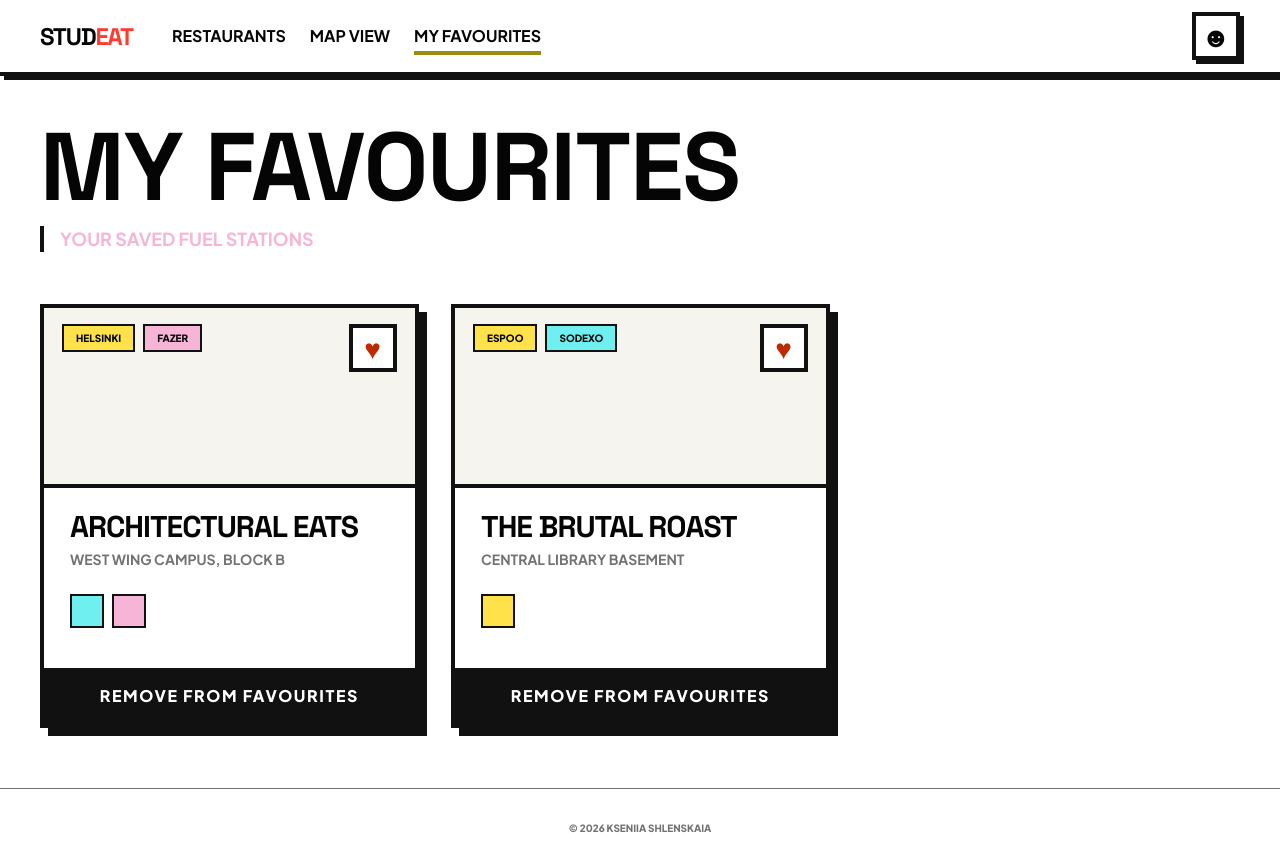
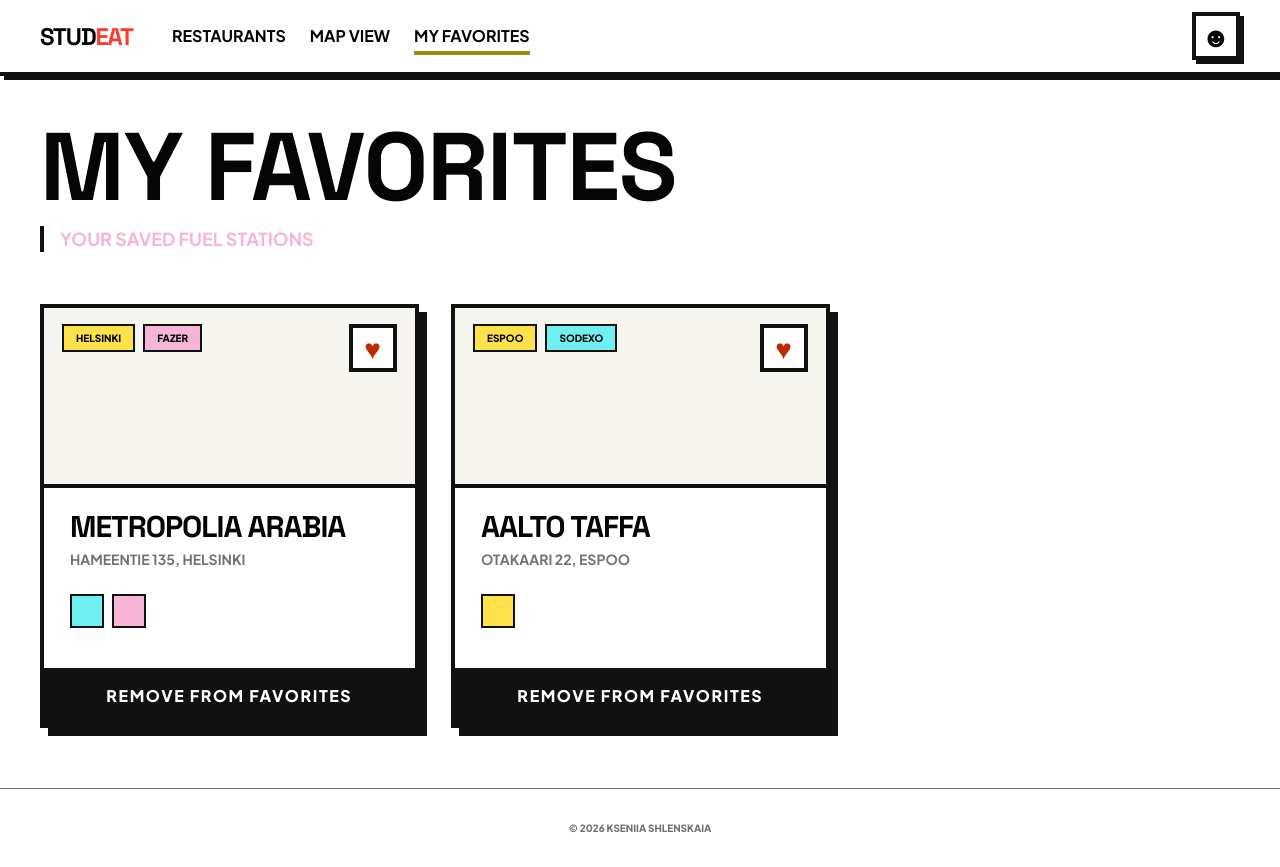
Before and after one commit to x-bananer/web-development-project, a website: page pages/favorites.html in a window 1280 px wide. Drawn offline with Linux system fonts and the light colour scheme.

Commit message:
Update favourites page

```diff
--- a/assets/styles/sections/hero.css
+++ b/assets/styles/sections/hero.css
@@ -35,7 +35,7 @@
   padding-block: 8px 16px;
 }
 
-.hero--favourites {
+.hero--favorites {
   grid-template-columns: 1fr;
   gap: 0;
   padding-bottom: 0;
@@ -120,7 +120,7 @@
     padding-bottom: 40px;
   }
 
-  .hero--favourites {
+  .hero--favorites {
     grid-template-columns: 1fr;
     gap: 0;
     padding-bottom: 0;
--- a/pages/favourites.html
+++ b/pages/favorites.html
@@ -3,7 +3,7 @@
 	<head>
 		<meta charset="UTF-8" />
 		<meta name="viewport" content="width=device-width, initial-scale=1.0" />
-		<title>STUDEat Favourites</title>
+		<title>StudEat Favorites</title>
 		<link rel="icon" href="../assets/favicon.png" type="image/png" />
 		<link rel="stylesheet" href="../assets/styles/index.css" />
 	</head>
@@ -21,8 +21,8 @@
 					<a class="header__nav-link" href="./map.html">Map View</a>
 					<a
 						class="header__nav-link header__nav-link--active"
-						href="./favourites.html"
-						>My Favourites</a
+						href="./favorites.html"
+						>My Favorites</a
 					>
 				</nav>
 
@@ -36,9 +36,9 @@
 		</header>
 
 		<main class="content">
-			<section class="hero hero--favourites layout">
+			<section class="hero hero--favorites layout">
 				<div class="hero__main hero__main--wide">
-					<h1 class="hero__title">My Favourites</h1>
+					<h1 class="hero__title">My Favorites</h1>
 					<p class="hero__description hero__description--pink">
 						Your saved fuel stations
 					</p>
@@ -63,10 +63,8 @@
 							</div>
 
 							<div class="card__body">
-								<h2 class="card__title">Architectural Eats</h2>
-								<p class="card__address">
-									West Wing Campus, Block B
-								</p>
+								<h2 class="card__title">Metropolia Arabia</h2>
+								<p class="card__address">Hameentie 135, Helsinki</p>
 								<div class="card__tags">
 									<span
 										class="card__tag card__tag--blue"
@@ -78,7 +76,7 @@
 							</div>
 
 							<button class="button button--view" type="button">
-								Remove From Favourites
+								Remove From Favorites
 							</button>
 						</article>
 					</li>
@@ -99,10 +97,8 @@
 							</div>
 
 							<div class="card__body">
-								<h2 class="card__title">The Brutal Roast</h2>
-								<p class="card__address">
-									Central Library Basement
-								</p>
+								<h2 class="card__title">Aalto Taffa</h2>
+								<p class="card__address">Otakaari 22, Espoo</p>
 								<div class="card__tags">
 									<span
 										class="card__tag card__tag--yellow"
@@ -111,7 +107,7 @@
 							</div>
 
 							<button class="button button--view" type="button">
-								Remove From Favourites
+								Remove From Favorites
 							</button>
 						</article>
 					</li>
@@ -131,7 +127,7 @@
 				<a class="toggle__link" href="./pages/map.html"> Map View </a>
 				<a
 					class="toggle__link toggle__link--icon"
-					href="./favourites.html"
+					href="./favorites.html"
 				>
 					♥
 				</a>
```
Also changed, not shown: index.html (+3 -3 lines), README.md.
